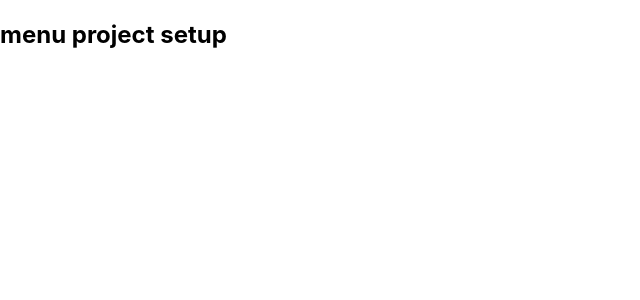
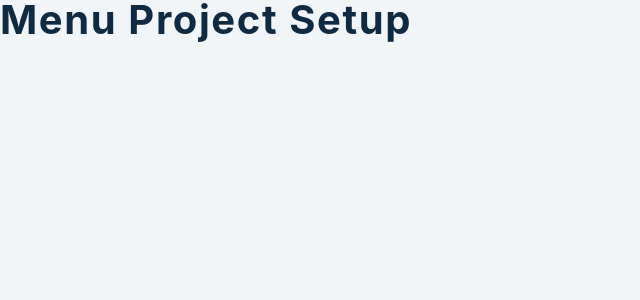
Before and after one commit to bisoladev/menu-project, a React (Create React App) app: page / in a window 1280 px wide. Shown: the top 300 px of the page, without its empty margins (0-640 px from the left). Built offline with nearby package versions, Linux system fonts and the light colour scheme.

Commit message:
Updated index.css

```diff
--- a/src/index.css
+++ b/src/index.css
@@ -1,13 +1,236 @@
+/*
+===============
+Variables
+===============
+*/
+
+:root {
+  /* dark shades of primary color*/
+  --clr-primary-1: hsl(205, 86%, 17%);
+  --clr-primary-2: hsl(205, 77%, 27%);
+  --clr-primary-3: hsl(205, 72%, 37%);
+  --clr-primary-4: hsl(205, 63%, 48%);
+  /* primary/main color */
+  --clr-primary-5: hsl(205, 78%, 60%);
+  /* lighter shades of primary color */
+  --clr-primary-6: hsl(205, 89%, 70%);
+  --clr-primary-7: hsl(205, 90%, 76%);
+  --clr-primary-8: hsl(205, 86%, 81%);
+  --clr-primary-9: hsl(205, 90%, 88%);
+  --clr-primary-10: hsl(205, 100%, 96%);
+  /* darkest grey - used for headings */
+  --clr-grey-1: hsl(209, 61%, 16%);
+  --clr-grey-2: hsl(211, 39%, 23%);
+  --clr-grey-3: hsl(209, 34%, 30%);
+  --clr-grey-4: hsl(209, 28%, 39%);
+  /* grey used for paragraphs */
+  --clr-grey-5: hsl(210, 22%, 49%);
+  --clr-grey-6: hsl(209, 23%, 60%);
+  --clr-grey-7: hsl(211, 27%, 70%);
+  --clr-grey-8: hsl(210, 31%, 80%);
+  --clr-grey-9: hsl(212, 33%, 89%);
+  --clr-grey-10: hsl(210, 36%, 96%);
+  --clr-white: #fff;
+  --clr-gold: #c59d5f;
+
+  --clr-red-dark: hsl(360, 67%, 44%);
+  --clr-red-light: hsl(360, 71%, 66%);
+  --clr-green-dark: hsl(125, 67%, 44%);
+  --clr-green-light: hsl(125, 71%, 66%);
+  --clr-black: #222;
+  --transition: all 0.3s linear;
+  --spacing: 0.1rem;
+  --radius: 0.25rem;
+  --light-shadow: 0 5px 15px rgba(0, 0, 0, 0.1);
+  --dark-shadow: 0 5px 15px rgba(0, 0, 0, 0.2);
+  --max-width: 1170px;
+  --fixed-width: 620px;
+}
+/*
+===============
+Global Styles
+===============
+*/
+
+*,
+::after,
+::before {
+  margin: 0;
+  padding: 0;
+  box-sizing: border-box;
+}
 body {
-  margin: 0;
-  font-family: -apple-system, BlinkMacSystemFont, 'Segoe UI', 'Roboto', 'Oxygen',
-    'Ubuntu', 'Cantarell', 'Fira Sans', 'Droid Sans', 'Helvetica Neue',
-    sans-serif;
-  -webkit-font-smoothing: antialiased;
-  -moz-osx-font-smoothing: grayscale;
+  font-family: -apple-system, BlinkMacSystemFont, 'Segoe UI', Roboto, Oxygen,
+    Ubuntu, Cantarell, 'Open Sans', 'Helvetica Neue', sans-serif;
+  background: var(--clr-grey-10);
+  color: var(--clr-grey-1);
+  line-height: 1.5;
+  font-size: 0.875rem;
+}
+ul {
+  list-style-type: none;
+}
+a {
+  text-decoration: none;
+}
+h1,
+h2,
+h3,
+h4 {
+  letter-spacing: var(--spacing);
+  text-transform: capitalize;
+  line-height: 1.25;
+  margin-bottom: 0.75rem;
+}
+h1 {
+  font-size: 3rem;
+}
+h2 {
+  font-size: 2rem;
+}
+h3 {
+  font-size: 1.25rem;
+}
+h4 {
+  font-size: 0.875rem;
+}
+p {
+  margin-bottom: 1.25rem;
+  color: var(--clr-grey-5);
+}
+@media screen and (min-width: 800px) {
+  h1 {
+    font-size: 4rem;
+  }
+  h2 {
+    font-size: 2.5rem;
+  }
+  h3 {
+    font-size: 1.75rem;
+  }
+  h4 {
+    font-size: 1rem;
+  }
+  body {
+    font-size: 1rem;
+  }
+  h1,
+  h2,
+  h3,
+  h4 {
+    line-height: 1;
+  }
+}
+/*  global classes */
+
+/* section */
+.section {
+  width: 90vw;
+  margin: 0 auto;
+  max-width: var(--max-width);
 }
 
-code {
-  font-family: source-code-pro, Menlo, Monaco, Consolas, 'Courier New',
-    monospace;
+@media screen and (min-width: 992px) {
+  .section {
+    width: 95vw;
+  }
 }
+
+/*
+===============
+Menu
+===============
+*/
+
+.menu {
+  padding: 5rem 0;
+}
+.title {
+  text-align: center;
+  margin-bottom: 2rem;
+}
+.underline {
+  width: 5rem;
+  height: 0.25rem;
+  background: var(--clr-gold);
+  margin-left: auto;
+  margin-right: auto;
+}
+.btn-container {
+  margin-bottom: 4rem;
+  display: flex;
+  justify-content: center;
+}
+.filter-btn {
+  background: transparent;
+  border-color: transparent;
+  font-size: 1rem;
+  text-transform: capitalize;
+  margin: 0 0.5rem;
+  letter-spacing: 1px;
+  padding: 0.375rem 0.75rem;
+  color: var(--clr-gold);
+  cursor: pointer;
+  transition: var(--transition);
+  border-radius: var(--radius);
+}
+.filter-btn:hover {
+  background: var(--clr-gold);
+  color: var(--clr-white);
+}
+.section-center {
+  width: 90vw;
+  margin: 0 auto;
+  max-width: 1170px;
+  display: grid;
+  gap: 3rem 2rem;
+  justify-items: center;
+}
+.menu-item {
+  display: grid;
+  gap: 1rem 2rem;
+  max-width: 25rem;
+}
+.photo {
+  object-fit: cover;
+  height: 200px;
+  width: 100%;
+  border: 0.25rem solid var(--clr-gold);
+  border-radius: var(--radius);
+  display: block;
+}
+.item-info header {
+  display: flex;
+  justify-content: space-between;
+  border-bottom: 0.5px dotted var(--clr-grey-5);
+}
+.item-info h4 {
+  margin-bottom: 0.5rem;
+}
+.price {
+  color: var(--clr-gold);
+}
+.item-text {
+  margin-bottom: 0;
+  padding-top: 1rem;
+}
+
+@media screen and (min-width: 768px) {
+  .menu-item {
+    grid-template-columns: 225px 1fr;
+    gap: 0 1.25rem;
+    max-width: 40rem;
+  }
+  .photo {
+    height: 175px;
+  }
+}
+@media screen and (min-width: 1200px) {
+  .section-center {
+    width: 95vw;
+    grid-template-columns: 1fr 1fr;
+  }
+  .photo {
+    height: 150px;
+  }
+}
```
